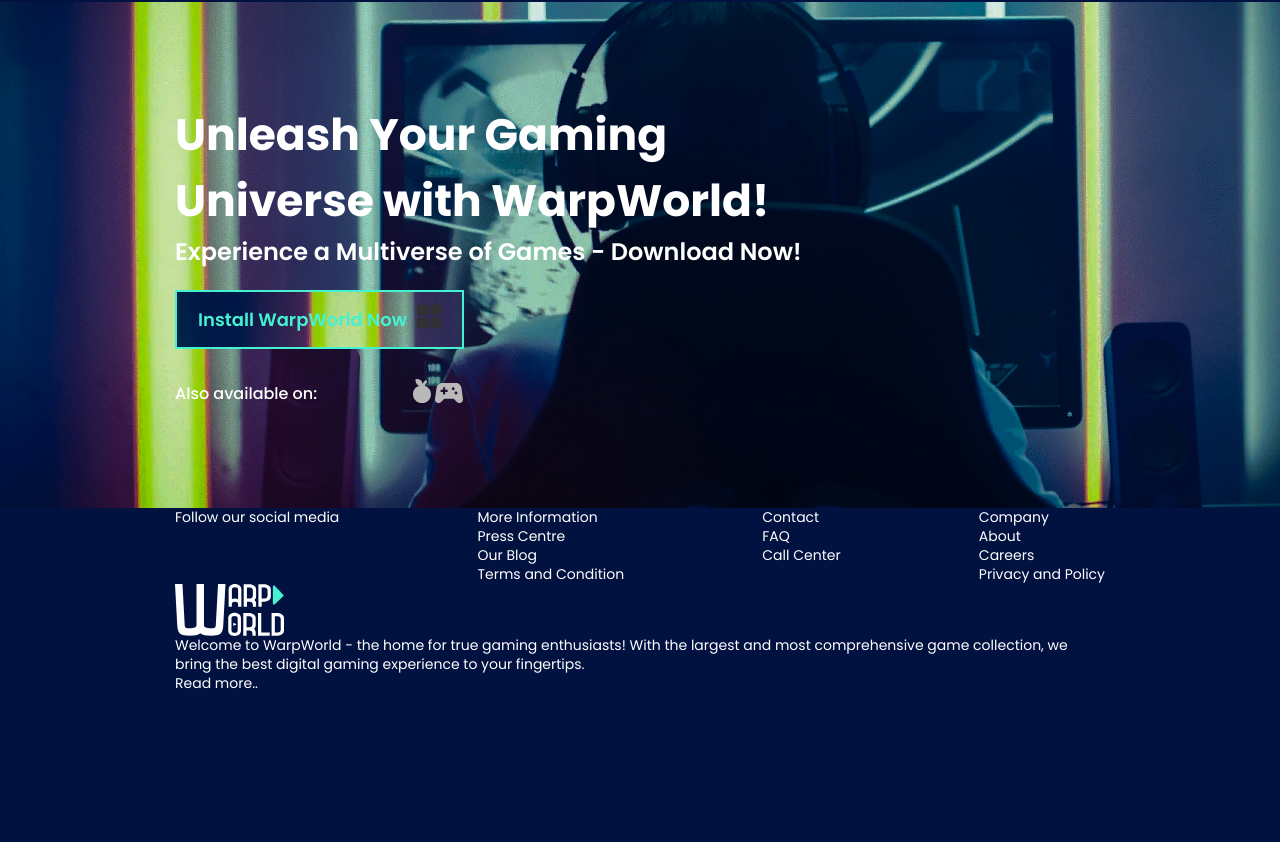
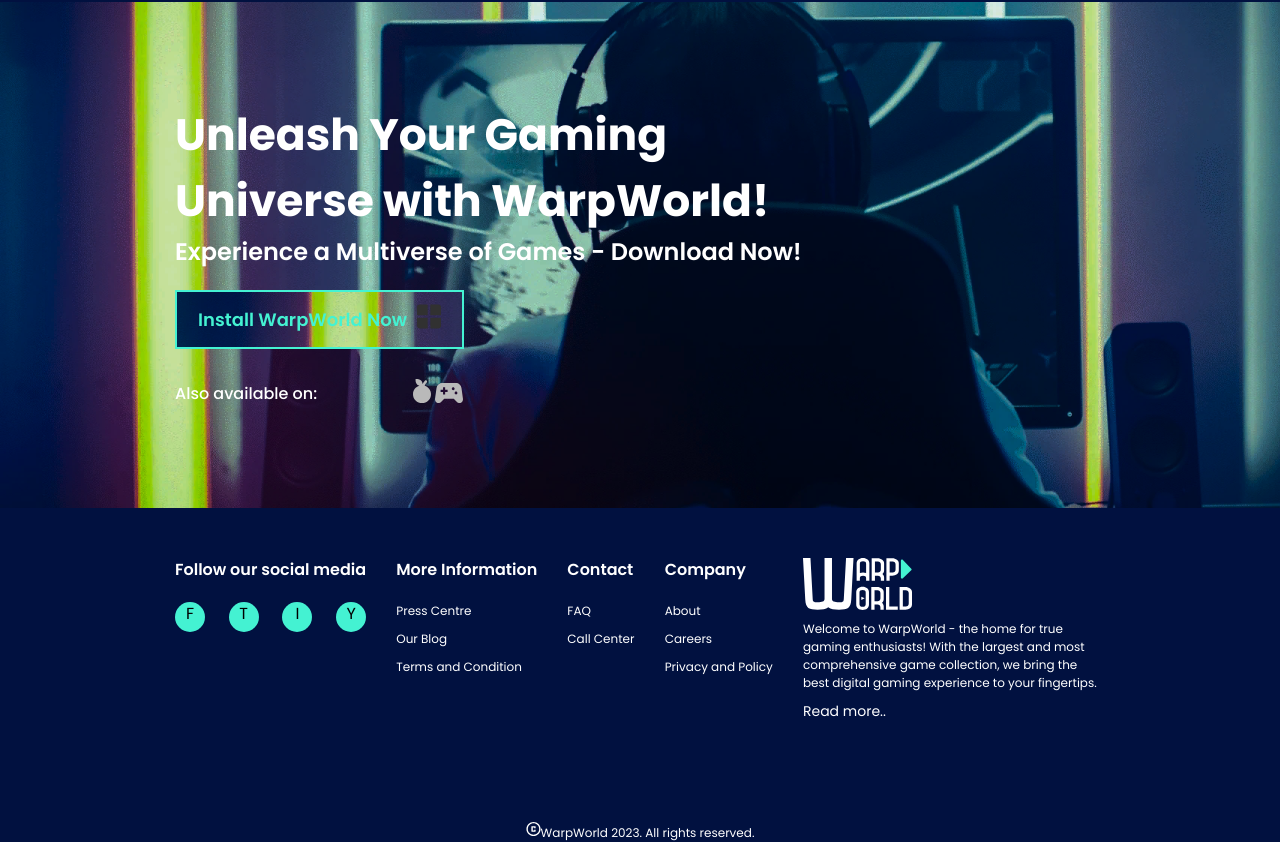
Before and after one commit to Elvira2996/Warp-World---Games-Shop-Website-Landing-Page, a plain HTML site: page index.html in a window 1280 px wide. Shown: the part 6806-7648 px from the top of the page. Before the commit the page ends 7499 px from the top, so only its background shows below. Drawn offline with Linux system fonts and the light colour scheme.

Commit message:
to added css for sction of the footer

```diff
--- a/css/style.css
+++ b/css/style.css
@@ -450,6 +450,7 @@ button.price_list-btn {
 	margin-bottom: 30px;
 
 }
+
 .btn_bd.universe::before {
 	content: "";
 }
@@ -459,17 +460,86 @@ button.price_list-btn {
 	padding-left: 10px;
 
 }
-.block_sm{
+
+.block_sm {
 	width: 288px;
 	align-items: center;
 }
-.universe_txt-sm{
+
+.universe_txt-sm {
 	font-size: 16px;
 	font-weight: 500;
 	line-height: 24px;
 	letter-spacing: 0em;
 	text-align: left;
 }
-.universe{
+
+.universe {
 	background: url(/img/universe.image.png);
 }
+
+.footer {
+	margin-top: 50px;
+}
+
+.ic {
+	display: inline-block;
+	background-color: #44F2D2;
+	color: #000;
+	border-radius: 50%;
+	font-size: 16px;
+	line-height: 24px;
+	width: 30px;
+	height: 30px;
+	text-align: center;
+}
+
+.footer_desc {
+	width: 302px;
+	font-size: 12px;
+	font-weight: 400;
+	line-height: 18px;
+	letter-spacing: 0em;
+	text-align: left;
+	margin-bottom: 10px;
+	margin-top: 10px;
+}
+
+.footer_txt,
+.footer_item {
+	margin-bottom: 20px;
+	font-size: 16px;
+	font-weight: 600;
+	line-height: 24px;
+	letter-spacing: 0em;
+	text-align: left;
+
+}
+
+.footer_name {
+	margin-bottom: 10px;
+	font-size: 12px;
+	font-weight: 400;
+	line-height: 18px;
+	letter-spacing: 0em;
+	text-align: left;
+
+}
+.footer_info{
+	text-align: center;
+	font-size: 12px;
+	margin-top: 100px;
+
+}
+
+.footer_info::before {
+	content: url(/img/icons/footer.ic.svg);
+	align-items: center;
+
+}
+
+.footer_info::after {
+	content: "";
+
+
+}
--- a/index.html
+++ b/index.html
@@ -356,11 +356,11 @@
 			<div class="footer_wrapp flex">
 				<div class="footer_sm">
 					<p class="footer_txt">Follow our social media</p>
-					<div class="footer_icons">
-						<div class="ic"></div>
-						<div class="ic"></div>
-						<div class="ic"></div>
-						<div class="ic"></div>
+					<div class="footer_icons flex">
+						<div class="ic">F</div>
+						<div class="ic">T</div>
+						<div class="ic">I</div>
+						<div class="ic">Y</div>
 					</div>
 				</div>
 				<div class="footer_contacts">
@@ -396,6 +396,9 @@
 				</div>
 			</div>
 		</div>
+		<div class="footer_date">
+			<p class="footer_info">WarpWorld 2023. All rights reserved.</p>
+		</div>
 	</footer>
 
 	<script src="js/core.js"></script>
```
Also changed, not shown: img/icons/footer.ic.svg (added).
